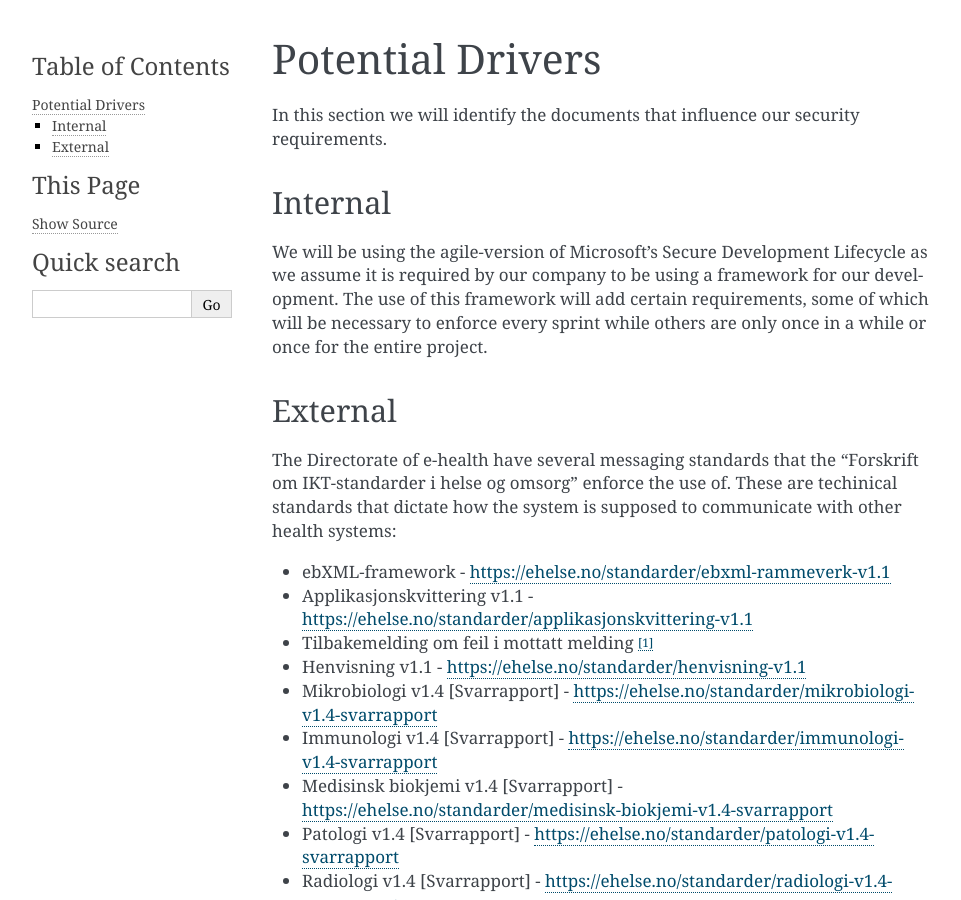
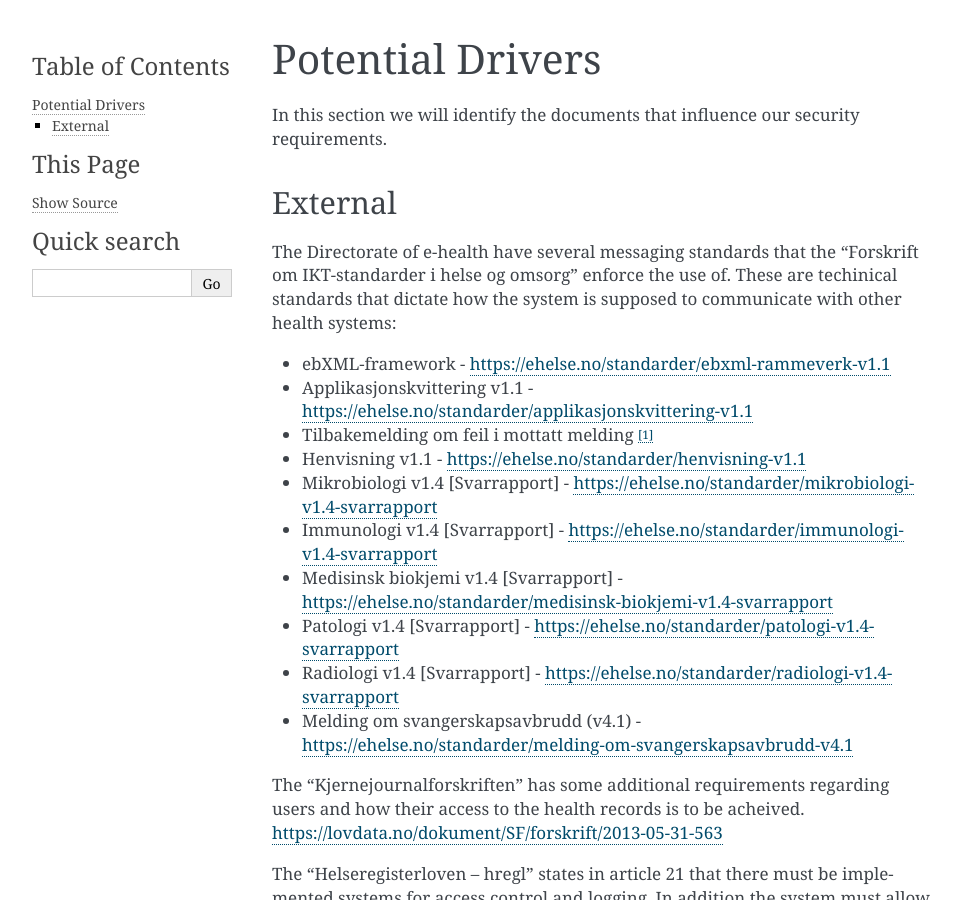
Before and after one commit to SteinarVrenne/school_imt3501, a Sphinx documentation site: the page built from Task 1/source/pages/04a_Potential_Drivers.rst, in a window 1280 px wide and 900 px high. Shown: the whole window, without its empty margins (148-1109 px from the left). Built offline with Sphinx 7.4.7, drawn with Linux system fonts in a browser that asks for light colours.

Commit message:
Commented out internal drivers

```diff
--- a/Task 1/source/pages/04a_Potential_Drivers.rst
+++ b/Task 1/source/pages/04a_Potential_Drivers.rst
@@ -8,11 +8,10 @@ In this section we will identify the documents that influence our security requi
 
 .. https://www.datatilsynet.no/regelverk-og-verktoy/lover-og-regler/om-personopplysningsloven-og-nar-den-gjelder/ "Det betyr at alle norske regler om behandling av personopplysninger må passe inn i personvernforordningens system for å være gyldige."
 
-Internal
-""""""""
+.. Internal
+.. """"""""
 
-
-We will be using the agile-version of Microsoft's Secure Development Lifecycle as we assume it is required by our company to be using a framework for our development. The use of this framework will add certain requirements, some of which will be necessary to enforce every sprint while others are only once in a while or once for the entire project.
+.. We will be using the agile-version of Microsoft's Secure Development Lifecycle as we assume it is required by our company to be using a framework for our development. The use of this framework will add certain requirements, some of which will be necessary to enforce every sprint while others are only once in a while or once for the entire project.
 
 External
 """"""""
```
